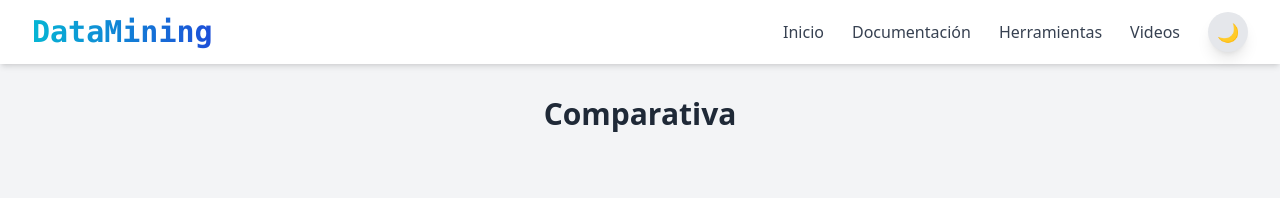
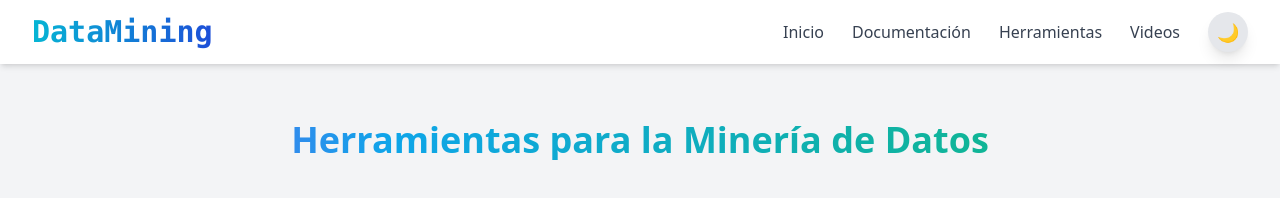
Before and after one commit to Panxoty/MineriaDatos, a plain HTML site: page Pages/comparativa.html in a window 1280 px wide. Drawn offline with nearby package versions, Linux system fonts and the light colour scheme.

Commit message:
cambios en documenticacion y comparativa

```diff
--- a/Pages/comparativa.html
+++ b/Pages/comparativa.html
@@ -109,9 +109,9 @@
     <!-- Sección Información -->
     <div class="container mx-auto px-4 py-8">
       <h1
-        class="text-3xl font-bold text-gray-800 dark:text-gray-100 mb-6 text-center md:mb-0"
+        class="text-4xl font-extrabold my-6 text-center bg-clip-text text-transparent bg-gradient-to-r from-indigo-500 from-10% via-sky-500 via-30% to-emerald-500 to-90%"
       >
-        Comparativa
+        Herramientas para la Minería de Datos
       </h1>
     </div>
     <!-- Script para alternar modo oscuro -->
```
Also changed, not shown: Pages/documentacion.html (+2 -2 lines).
